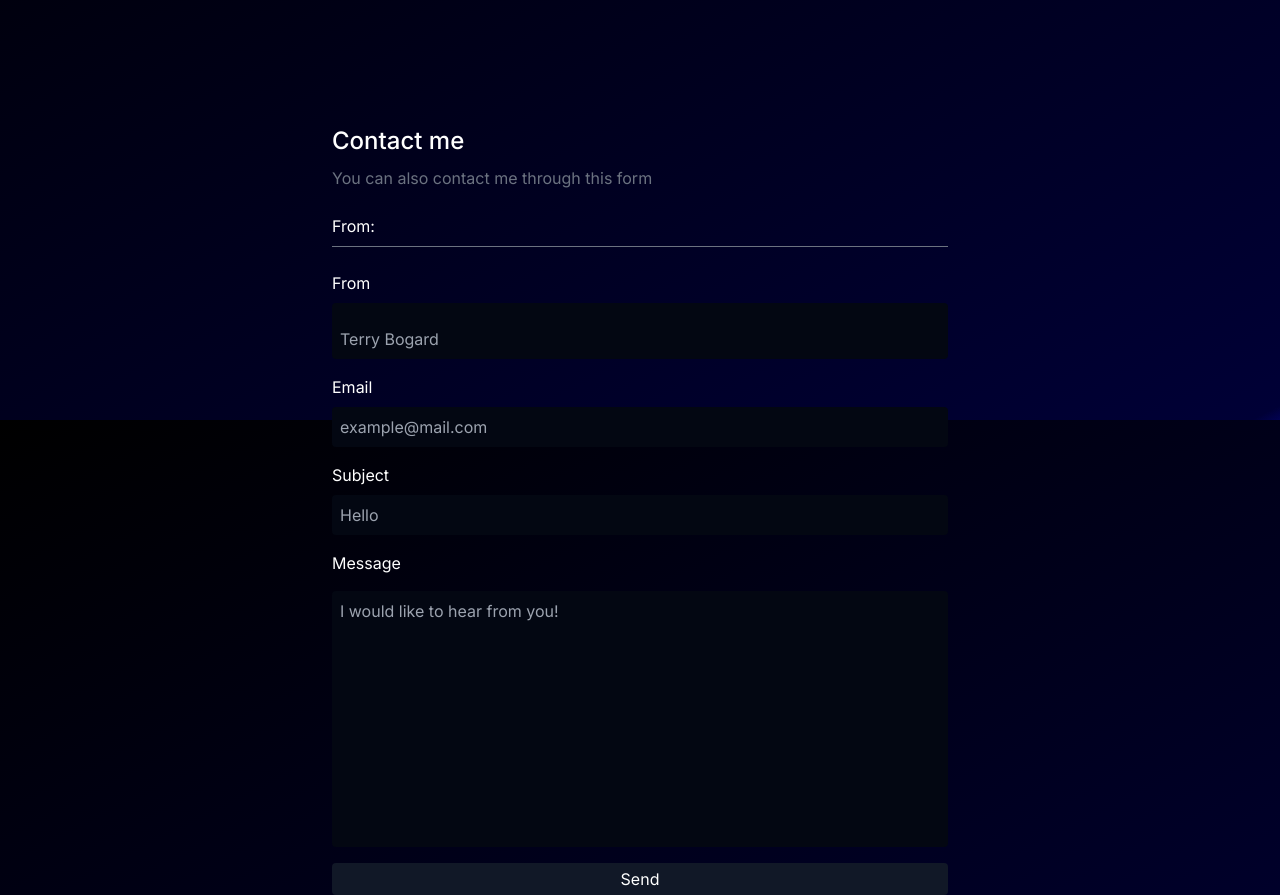
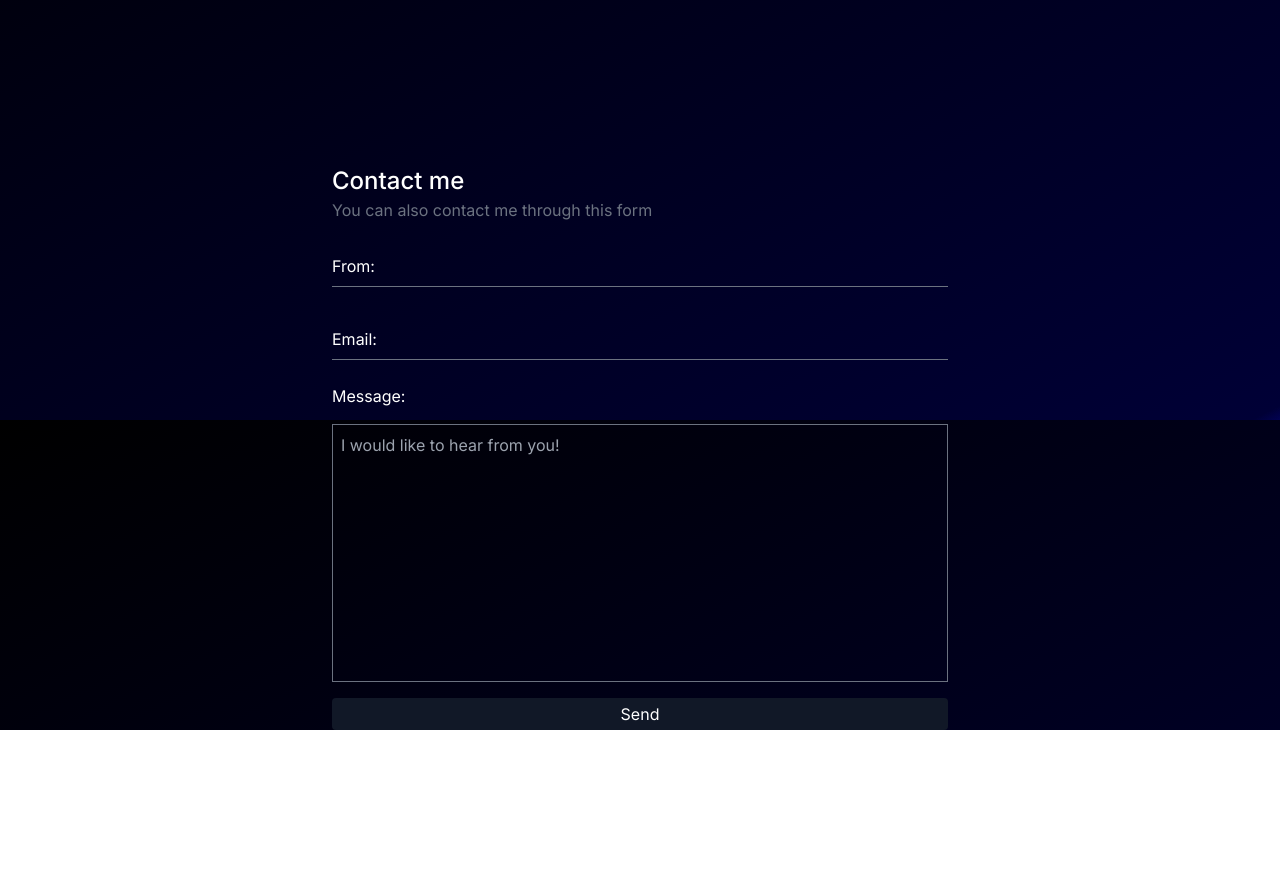
Before and after one commit to HK-RazieL/portfolio, a Next.js app: page /contact in a window 1280 px wide. Shown: the part 380-1275 px from the top of the page. After the commit the page ends 1110 px from the top, so only its background shows below. Built offline with nearby package versions, Linux system fonts and the light colour scheme.

Commit message:
Added form and animations for contacts

```diff
--- a/package.json
+++ b/package.json
@@ -10,6 +10,7 @@
         "prettier": "prettier --write ."
     },
     "dependencies": {
+        "@emailjs/browser": "^4.4.1",
         "framer-motion": "^11.3.19",
         "next": "14.2.5",
         "react": "^18",
--- a/src/components/ContactForm/ContactForm.tsx
+++ b/src/components/ContactForm/ContactForm.tsx
@@ -1,56 +1,118 @@
+"use client";
+import emailjs from "@emailjs/browser";
+import { AnimatePresence, motion } from "framer-motion";
+import Image from "next/image";
+import { FormEvent, useState } from "react";
 import Input from "../Input/Input";
 
 export default function ContactForm() {
+    const [sent, setSent] = useState<boolean>(false);
+
+    const onSubmit = async (event: FormEvent<HTMLFormElement>) => {
+        try {
+            event.preventDefault();
+            event.stopPropagation();
+
+            const formData = new FormData(event.currentTarget);
+            formData.append("to_name", "RazieL");
+
+            const formDataObj: Record<string, any> = {};
+            formData.forEach((value, key) => {
+                formDataObj[key] = value;
+            });
+
+            emailjs
+                .send(
+                    process.env.NEXT_PUBLIC_EMAILJS_SERVICE_ID ?? "",
+                    process.env.NEXT_PUBLIC_EMAILJS_TEMPLATE_ID ?? "",
+                    formDataObj,
+                    process.env.NEXT_PUBLIC_EMAILJS_USER_ID
+                )
+                .then(() => {
+                    setSent(true);
+                });
+        } catch (error) {
+            console.error(error);
+        }
+    };
+
     return (
-        <div className="space-y-2 animate-appearFromBottom2">
+        <div className="animate-appearFromBottom2 pt-10">
+            <AnimatePresence>
+                {!sent ? (
+                    <motion.div
+                        key="form"
+                        initial={{ opacity: 0, y: 250 }}
+                        animate={{ opacity: 1, y: 0 }}
+                        exit={{ opacity: 0, y: -350 }}
+                        transition={{ duration: 0.5 }}
+                        className="space-y-4"
+                    >
+                        <div>
                             <h2 className="text-h2">Contact me</h2>
                             <p className="text-secondary">
                                 You can also contact me through this form
                             </p>
-            <form action="" className="flex flex-col gap-4">
+                        </div>
+                        <form
+                            onSubmit={onSubmit}
+                            className="flex flex-col gap-4"
+                        >
                             <Input
+                                name="from_name"
                                 type="text"
                                 label="From:"
                                 id="from"
                                 placeholder="Terry Bogard"
                             />
+                            <Input
+                                name="email"
+                                type="email"
+                                label="Email:"
+                                id="email"
+                                placeholder="example@example.com"
+                            />
+                            <label htmlFor="message">Message:</label>
                             <div className="flex flex-col gap-2">
-                    <label htmlFor="from">From</label>
-                    <input
-                        id="from"
-                        type="text"
-                        placeholder="Terry Bogard"
-                        className="p-2 pt-6 rounded !bg-gray-950"
+                                <textarea
+                                    name="message"
+                                    id="message"
+                                    rows={10}
+                                    placeholder="I would like to hear from you!"
+                                    className="p-2 !bg-transparent border border-secondary resize-none outline-none"
                                 />
                             </div>
-                <div className="flex flex-col gap-2">
-                    <label htmlFor="email">Email</label>
-                    <input
-                        id="email"
-                        type="email"
-                        placeholder="example@mail.com"
-                        className="p-2 rounded !bg-gray-950"
+                            <button
+                                disabled={sent}
+                                type="submit"
+                                className="bg-gray-900 rounded p-1 hover:outline outline-[1px] outline-secondary"
+                            >
+                                Send
+                                {sent && (
+                                    <Image
+                                        src="/icons/nodejs-icon.png"
+                                        alt="icon"
+                                        width="10"
+                                        height="10"
                                     />
-                </div>
-                <div className="flex flex-col gap-2">
-                    <label htmlFor="subject">Subject</label>
-                    <input
-                        id="subject"
-                        type="text"
-                        placeholder="Hello"
-                        className="p-2 rounded !bg-gray-950"
-                    />
-                </div>
-                <label htmlFor="message">Message</label>
-                <div className="flex flex-col gap-2">
-                    <textarea
-                        rows={10}
-                        placeholder="I would like to hear from you!"
-                        className="p-2 rounded !bg-gray-950 resize-none"
-                    />
-                </div>
-                <button className="bg-gray-900 rounded p-1">Send</button>
+                                )}
+                            </button>
                         </form>
+                    </motion.div>
+                ) : (
+                    <motion.div
+                        key="thankyou"
+                        initial={{ opacity: 0, y: 250 }}
+                        animate={{ opacity: 1, y: 0 }}
+                        exit={{ opacity: 0, y: -550 }}
+                        transition={{ duration: 0.5, delay: 0.5 }}
+                    >
+                        <p className="h-[300px] flex items-center justify-center">
+                            Thank you for contacting me!
+                        </p>
+                    </motion.div>
+                )}
+            </AnimatePresence>
         </div>
     );
 }
--- a/src/components/Input/Input.tsx
+++ b/src/components/Input/Input.tsx
@@ -1,5 +1,9 @@
+"use client";
+import { useState } from "react";
+
 export type InputType = {
     id?: string;
+    name: string;
     type: string;
     placeholder?: string;
     className?: string;
@@ -10,29 +14,34 @@ export type InputType = {
 
 export default function Input({
     id,
+    name,
     type,
     className,
     labelClassName,
     label,
-    defaultValue,
+    defaultValue = "",
     placeholder,
 }: InputType) {
+    const [value, setValue] = useState<any>(defaultValue);
+
     return (
         <div className="relative flex w-full group transition-all ease-in-out py-2">
             {label && label !== "" ? (
                 <label
                     htmlFor={id ?? ""}
-                    className={`absolute top-[1rem] transition-all duration-300 group-focus-within:-translate-y-[1.5rem] ${labelClassName}`}
+                    className={`absolute top-[1rem] transition-all duration-300 group-focus-within:-translate-y-[1.5rem] ${value !== "" ? "-translate-y-[1.5rem]" : ""} ${labelClassName}`}
                 >
                     {label}
                 </label>
             ) : null}
             <input
+                name={name}
                 defaultValue={defaultValue}
                 id={id}
                 type={type}
                 placeholder={placeholder}
                 className={`p-2 !bg-transparent w-full placeholder:text-transparent focus:placeholder:text-secondary outline-none border-b border-secondary focus:border-b focus:border-secondary focus:border-t-0 ${className}`}
+                onChange={(e) => setValue(e.target.value)}
             ></input>
         </div>
     );
```
Also changed, not shown: 1 other file (tests, documents, lock files or other folders). Lines whose indentation alone changed are shown as unchanged.
